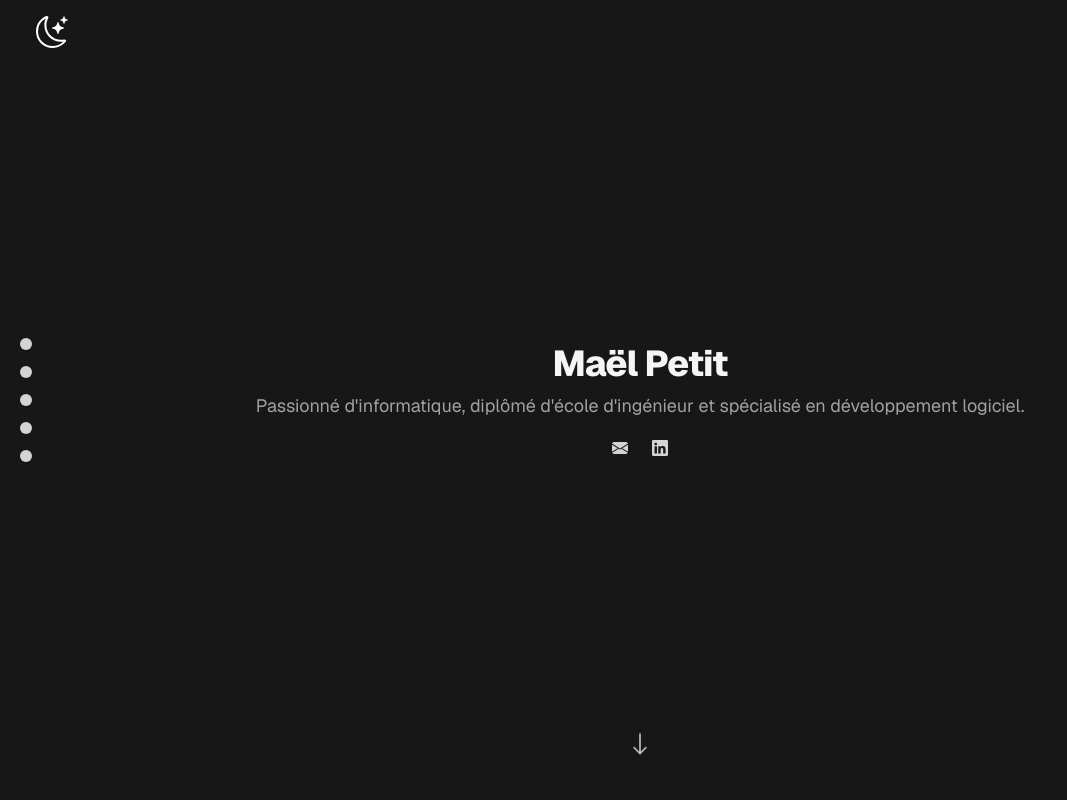
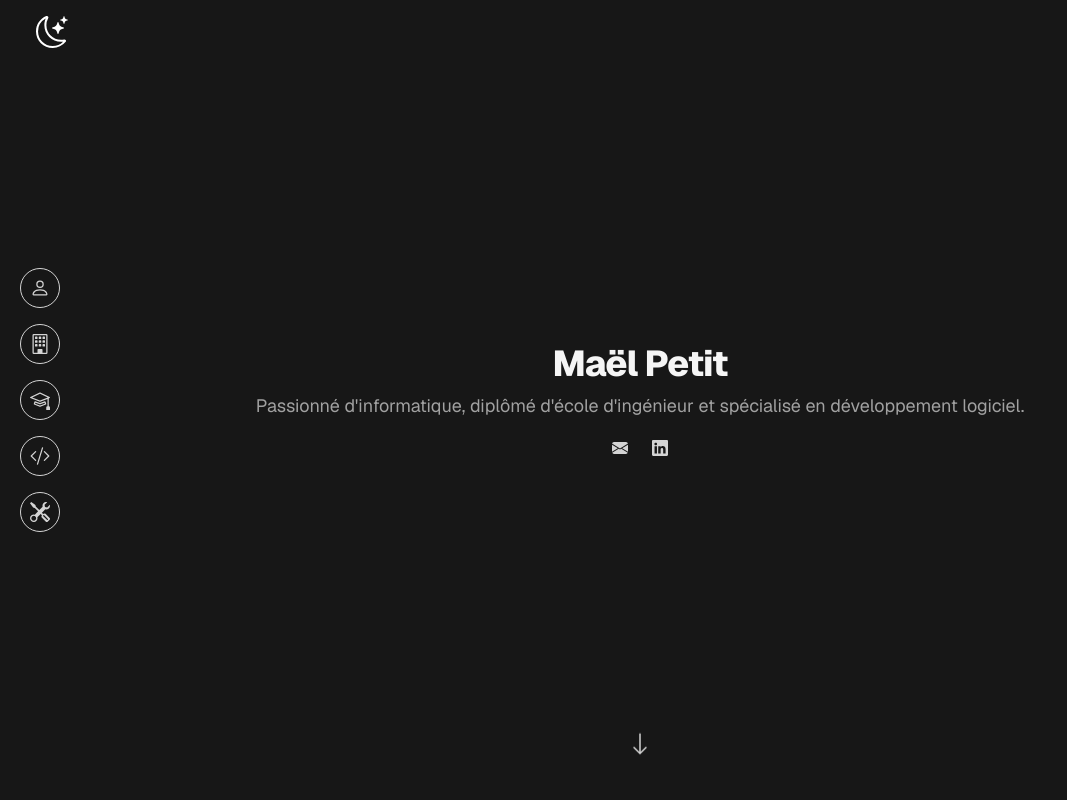
Before and after one commit to MaelPetit37/MaelPetit37.github.io, a Next.js app: page / in a window 1280 px wide. Shown: the top 800 px of the page, without its empty margins (0-1067 px from the left). Built offline with nearby package versions, Linux system fonts and the light colour scheme.

Commit message:
replaced sidebar dots wit icons

```diff
--- a/app/page.tsx
+++ b/app/page.tsx
@@ -3,6 +3,7 @@ import ExperienceList from '@/components/ExperienceList';
 import EducationList from '@/components/EducationList';
 import ToolList from '@/components/ToolList';
 import ProjectList from '@/components/ProjectList';
+import SidebarNav from '@/components/SidebarNav';
 import { ThemeToggle } from '@/components/ThemeToggle';
 import LastUpdated from '@/components/LastUpdated';
 import globalData from '@/data/global.json';
@@ -14,13 +15,7 @@ export default function Page() {
     <main className="min-h-screen bg-neutral-300 dark:bg-neutral-900 px-5 font-sans flex flex-col scroll-smooth">
 
 
-      <nav className="fixed left-5 top-1/2 -translate-y-1/2 z-40 hidden md:flex flex-col gap-4">
-        <a href="#home" className="w-3 h-3 rounded-full bg-neutral-800 dark:bg-neutral-300 hover:bg-yellow-600 dark:hover:bg-yellow-300" title="Accueil"></a>
-        <a href="#experience" className="w-3 h-3 rounded-full bg-neutral-800 dark:bg-neutral-300 hover:bg-yellow-600 dark:hover:bg-yellow-300" title="Expérience"></a>
-        <a href="#education" className="w-3 h-3 rounded-full bg-neutral-800 dark:bg-neutral-300 hover:bg-yellow-600 dark:hover:bg-yellow-300" title="Formation"></a>
-        <a href="#projects" className="w-3 h-3 rounded-full bg-neutral-800 dark:bg-neutral-300 hover:bg-yellow-600 dark:hover:bg-yellow-300" title="Projets"></a>
-        <a href="#tools" className="w-3 h-3 rounded-full bg-neutral-800 dark:bg-neutral-300 hover:bg-yellow-600 dark:hover:bg-yellow-300" title="Outils"></a>
-      </nav>
+      <SidebarNav />
 
       <nav className="absolute top-12 md:fixed md:left-5 md:top-1/25 -translate-y-1/2 z-40 flex flex-col gap-4">
         <ThemeToggle />
--- /dev/null
+++ b/components/SidebarIcon.tsx
@@ -0,0 +1,44 @@
+import React from 'react';
+
+type SidebarIconName = 'home' | 'experience' | 'education' | 'projects' | 'tools';
+
+type SidebarIconProps = React.SVGProps<SVGSVGElement> & {
+    name: SidebarIconName;
+};
+
+const icons: Record<SidebarIconName, React.FC<React.SVGProps<SVGSVGElement>>> = {
+    home: (props) => (
+        <svg xmlns="http://www.w3.org/2000/svg" viewBox="0 0 16 16" fill="currentColor" {...props}>
+            <path d="M8 8a3 3 0 1 0 0-6 3 3 0 0 0 0 6m2-3a2 2 0 1 1-4 0 2 2 0 0 1 4 0m4 8c0 1-1 1-1 1H3s-1 0-1-1 1-4 6-4 6 3 6 4m-1-.004c-.001-.246-.154-.986-.832-1.664C11.516 10.68 10.289 10 8 10s-3.516.68-4.168 1.332c-.678.678-.83 1.418-.832 1.664z" />
+        </svg>
+    ),
+    experience: (props) => (
+        <svg xmlns="http://www.w3.org/2000/svg" viewBox="0 0 16 16" fill="currentColor" {...props}>
+            <path d="M4 2.5a.5.5 0 0 1 .5-.5h1a.5.5 0 0 1 .5.5v1a.5.5 0 0 1-.5.5h-1a.5.5 0 0 1-.5-.5zm3 0a.5.5 0 0 1 .5-.5h1a.5.5 0 0 1 .5.5v1a.5.5 0 0 1-.5.5h-1a.5.5 0 0 1-.5-.5zm3.5-.5a.5.5 0 0 0-.5.5v1a.5.5 0 0 0 .5.5h1a.5.5 0 0 0 .5-.5v-1a.5.5 0 0 0-.5-.5zM4 5.5a.5.5 0 0 1 .5-.5h1a.5.5 0 0 1 .5.5v1a.5.5 0 0 1-.5.5h-1a.5.5 0 0 1-.5-.5zM7.5 5a.5.5 0 0 0-.5.5v1a.5.5 0 0 0 .5.5h1a.5.5 0 0 0 .5-.5v-1a.5.5 0 0 0-.5-.5zm2.5.5a.5.5 0 0 1 .5-.5h1a.5.5 0 0 1 .5.5v1a.5.5 0 0 1-.5.5h-1a.5.5 0 0 1-.5-.5zM4.5 8a.5.5 0 0 0-.5.5v1a.5.5 0 0 0 .5.5h1a.5.5 0 0 0 .5-.5v-1a.5.5 0 0 0-.5-.5zm2.5.5a.5.5 0 0 1 .5-.5h1a.5.5 0 0 1 .5.5v1a.5.5 0 0 1-.5.5h-1a.5.5 0 0 1-.5-.5zm3.5-.5a.5.5 0 0 0-.5.5v1a.5.5 0 0 0 .5.5h1a.5.5 0 0 0 .5-.5v-1a.5.5 0 0 0-.5-.5z" />
+            <path d="M2 1a1 1 0 0 1 1-1h10a1 1 0 0 1 1 1v14a1 1 0 0 1-1 1H3a1 1 0 0 1-1-1zm11 0H3v14h3v-2.5a.5.5 0 0 1 .5-.5h3a.5.5 0 0 1 .5.5V15h3z" />
+        </svg>
+    ),
+    education: (props) => (
+        <svg xmlns="http://www.w3.org/2000/svg" viewBox="0 0 16 16" fill="currentColor" {...props}>
+            <path d="M8.211 2.047a.5.5 0 0 0-.422 0l-7.5 3.5a.5.5 0 0 0 .025.917l7.5 3a.5.5 0 0 0 .372 0L14 7.14V13a1 1 0 0 0-1 1v2h3v-2a1 1 0 0 0-1-1V6.739l.686-.275a.5.5 0 0 0 .025-.917zM8 8.46 1.758 5.965 8 3.052l6.242 2.913z" />
+            <path d="M4.176 9.032a.5.5 0 0 0-.656.327l-.5 1.7a.5.5 0 0 0 .294.605l4.5 1.8a.5.5 0 0 0 .372 0l4.5-1.8a.5.5 0 0 0 .294-.605l-.5-1.7a.5.5 0 0 0-.656-.327L8 10.466zm-.068 1.873.22-.748 3.496 1.311a.5.5 0 0 0 .352 0l3.496-1.311.22.748L8 12.46z" />
+        </svg>
+    ),
+    projects: (props) => (
+        <svg xmlns="http://www.w3.org/2000/svg" viewBox="0 0 16 16" fill="currentColor" {...props}>
+            <path d="M10.478 1.647a.5.5 0 1 0-.956-.294l-4 13a.5.5 0 0 0 .956.294zM4.854 4.146a.5.5 0 0 1 0 .708L1.707 8l3.147 3.146a.5.5 0 0 1-.708.708l-3.5-3.5a.5.5 0 0 1 0-.708l3.5-3.5a.5.5 0 0 1 .708 0m6.292 0a.5.5 0 0 0 0 .708L14.293 8l-3.147 3.146a.5.5 0 0 0 .708.708l3.5-3.5a.5.5 0 0 0 0-.708l-3.5-3.5a.5.5 0 0 0-.708 0" />
+        </svg>
+    ),
+    tools: (props) => (
+        <svg xmlns="http://www.w3.org/2000/svg" viewBox="0 0 16 16" fill="currentColor" {...props}>
+            <path d="M1 0 0 1l2.2 3.081a1 1 0 0 0 .815.419h.07a1 1 0 0 1 .708.293l2.675 2.675-2.617 2.654A3.003 3.003 0 0 0 0 13a3 3 0 1 0 5.878-.851l2.654-2.617.968.968-.305.914a1 1 0 0 0 .242 1.023l3.27 3.27a.997.997 0 0 0 1.414 0l1.586-1.586a.997.997 0 0 0 0-1.414l-3.27-3.27a1 1 0 0 0-1.023-.242L10.5 9.5l-.96-.96 2.68-2.643A3.005 3.005 0 0 0 16 3q0-.405-.102-.777l-2.14 2.141L12 4l-.364-1.757L13.777.102a3 3 0 0 0-3.675 3.68L7.462 6.46 4.793 3.793a1 1 0 0 1-.293-.707v-.071a1 1 0 0 0-.419-.814zm9.646 10.646a.5.5 0 0 1 .708 0l2.914 2.915a.5.5 0 0 1-.707.707l-2.915-2.914a.5.5 0 0 1 0-.708M3 11l.471.242.529.026.287.445.445.287.026.529L5 13l-.242.471-.026.529-.445.287-.287.445-.529.026L3 15l-.471-.242L2 14.732l-.287-.445L1.268 14l-.026-.529L1 13l.242-.471.026-.529.445-.287.287-.445.529-.026z" />
+        </svg>
+    ),
+};
+
+const SidebarIcon: React.FC<SidebarIconProps> = ({ name, ...props }) => {
+    const Icon = icons[name];
+    return <Icon {...props} />;
+};
+
+export default SidebarIcon;
--- /dev/null
+++ b/components/SidebarNav.tsx
@@ -0,0 +1,37 @@
+import React from 'react';
+import SidebarIcon from './SidebarIcon';
+
+type SidebarItem = {
+    id: string;
+    href: string;
+    title: string;
+    icon: 'home' | 'experience' | 'education' | 'projects' | 'tools';
+};
+
+const sidebarItems: SidebarItem[] = [
+    { id: 'home', href: '#home', title: 'Accueil', icon: 'home' },
+    { id: 'experience', href: '#experience', title: 'Expérience', icon: 'experience' },
+    { id: 'education', href: '#education', title: 'Formation', icon: 'education' },
+    { id: 'projects', href: '#projects', title: 'Projets', icon: 'projects' },
+    { id: 'tools', href: '#tools', title: 'Outils', icon: 'tools' },
+];
+
+const SidebarNav: React.FC = () => {
+    return (
+        <nav className="fixed left-5 top-1/2 -translate-y-1/2 z-40 hidden md:flex flex-col gap-4">
+            {sidebarItems.map(({ id, href, title, icon }) => (
+                <a
+                    key={id}
+                    href={href}
+                    title={title}
+                    aria-label={title}
+                    className="group flex items-center justify-center w-10 h-10 rounded-full border border-neutral-800 text-neutral-800 dark:border-neutral-300 dark:text-neutral-300 hover:border-yellow-600 hover:text-yellow-600 dark:hover:border-yellow-300 dark:hover:text-yellow-300 transition duration-300 ease-out hover:scale-110"
+                >
+                    <SidebarIcon name={icon} className="w-5 h-5 fill-current" />
+                </a>
+            ))}
+        </nav>
+    );
+};
+
+export default SidebarNav;
```
